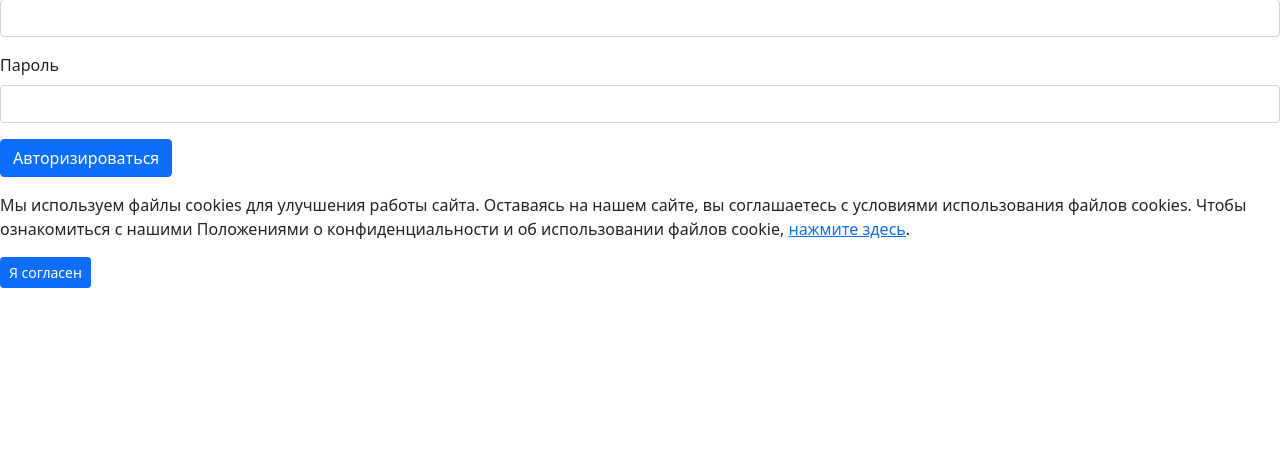
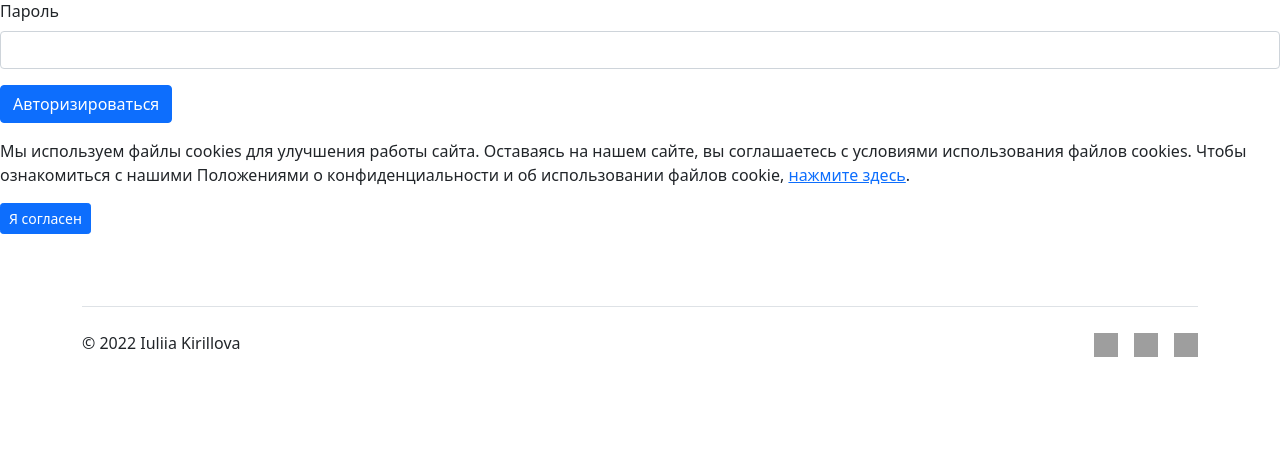
Before and after one commit to Iuliia-Kirillova/CandleShop, a PHP site: template views/user/auth.php in a window 1280 px wide. Shown: the part 444-913 px from the top of the page. Before the commit the page ends 732 px from the top, so only its background shows below. Run offline with PHP 8.4, Linux system fonts and the light colour scheme; the template is opened without the code that fills it, so the values that code supplies are empty; some libraries are stand-ins or nearby versions; grey boxes are pictures that could not be loaded.

Commit message:
Nice header + footer

```diff
--- /dev/null
+++ b/package.json
@@ -0,0 +1,5 @@
+{
+  "dependencies": {
+    "bootstrap-icons": "^1.8.0"
+  }
+}
--- a/views/common/footer.php
+++ b/views/common/footer.php
@@ -5,6 +5,35 @@
     <button class="button cookie_accept btn btn-primary btn-sm">Я согласен</button>
 </div>
 
+<div class="container">
+    <footer class="py-5">
+
+        <div class="d-flex justify-content-between py-4 my-4 border-top">
+            <p>&copy; 2022 Iuliia Kirillova</p>
+            <ul class="list-unstyled d-flex">
+                <li class="ms-3"><a class="link-dark" href="#"><img src="<?= LIBS . 'fontawesome/svgs/brands/vk.svg'; ?>"
+                                                                    width="24" height="24">
+                        <use xlink:href="#twitter"/>
+                        </svg></a></li>
+                <li class="ms-3"><a class="link-dark" href="#">
+                        <img src="<?= LIBS . 'fontawesome/svgs/brands/instagram.svg'; ?>" width="24" height="24">
+                            <use xlink:href="#instagram"/>
+                        </svg>
+                    </a></li>
+                <li class="ms-3"><a class="link-dark" href="#">
+                        <img src="<?= LIBS . 'fontawesome/svgs/brands/whatsapp.svg'; ?>" class="bi" width="24" height="24">
+                            <use xlink:href="#facebook"/>
+                        </img>
+                    </a></li>
+            </ul>
+        </div>
+    </footer>
+</div>
+
 <script src="<?= JS . 'script.js'; ?>"></script>
+<script src="https://cdn.jsdelivr.net/npm/bootstrap@5.1.3/dist/js/bootstrap.bundle.min.js"
+        integrity="sha384-ka7Sk0Gln4gmtz2MlQnikT1wXgYsOg+OMhuP+IlRH9sENBO0LRn5q+8nbTov4+1p"
+        crossorigin="anonymous"></script>
+
 </body>
 </html>
--- a/views/common/header.php
+++ b/views/common/header.php
@@ -16,14 +16,14 @@
 <div class="container">
     <header class="d-flex flex-wrap align-items-center justify-content-center justify-content-md-between py-3 mb-4 border-bottom">
         <a href="/" class="d-flex align-items-center col-md-3 mb-2 mb-md-0 text-dark text-decoration-none">
-            <svg class="bi me-2" width="40" height="32" role="img" aria-label="Bootstrap">
-                <use xlink:href="#bootstrap"/>
+            <img
+                    src="https://img.icons8.com/external-icongeek26-outline-icongeek26/64/000000/external-candles-buddhism-icongeek26-outline-icongeek26.png"/>
+            <use xlink:href="#bootstrap"/>
             </svg>
         </a>
 
         <ul class="nav col-12 col-md-auto mb-2 justify-content-center mb-md-0">
-            <li><a href="#" class="nav-link px-2 link-secondary"><img
-                            src="https://img.icons8.com/external-icongeek26-outline-icongeek26/64/000000/external-candles-buddhism-icongeek26-outline-icongeek26.png"/></a>
+            <li><a href="#" class="nav-link px-2 link-secondary"></a>
             </li>
             <li><a href="<?= FULL_SITE_ROOT . 'candles'; ?>"
                    class="nav-link px-2 link-dark <?= $title === 'Каталог свечей' ? 'active' : ''; ?>">Каталог
```
Also changed, not shown: assets/libs/favicon.ico (deleted), package-lock.json (added).
